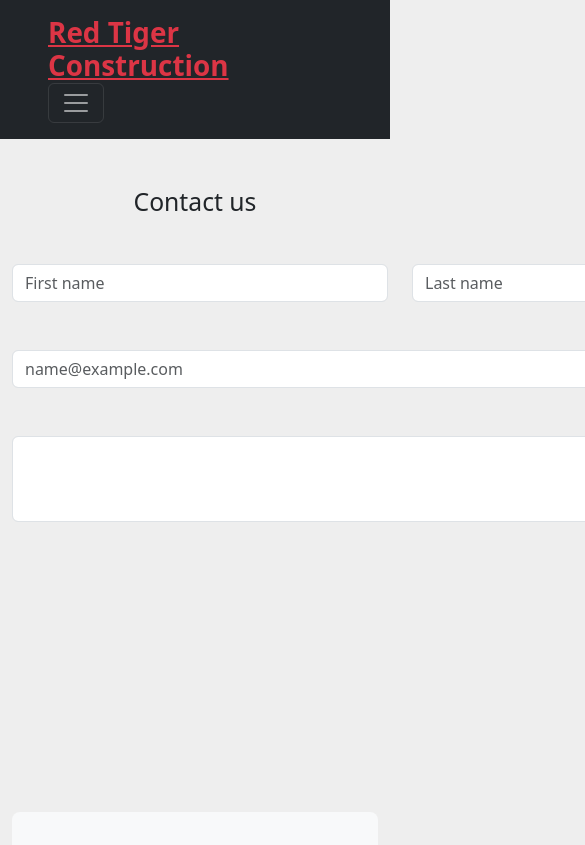
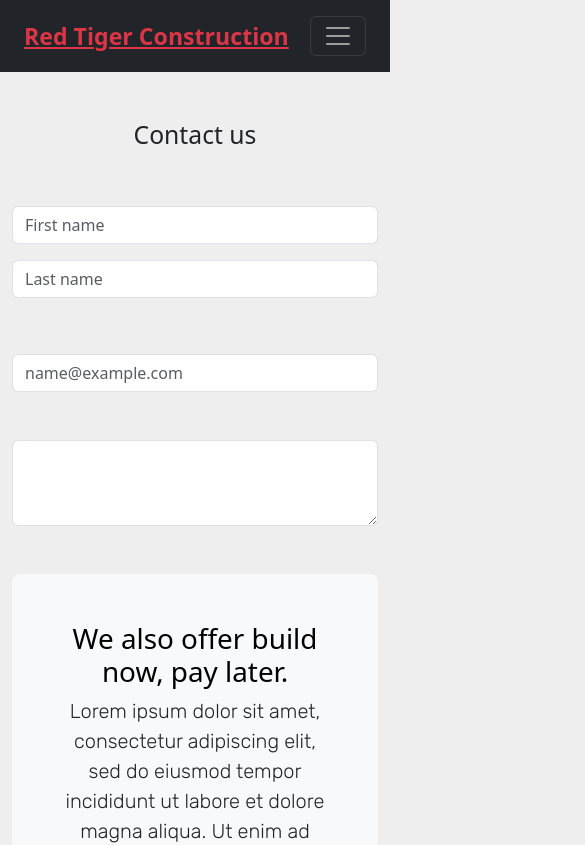
Before and after one commit to Yujdestroyer11/red-tiger, a React (Vite) app: page /contact in a window 390 px wide. Shown: the top 845 px of the page, 585 px wide, since content can reach past the window. Built offline with nearby package versions, Linux system fonts and the light colour scheme.

Commit message:
Changed breakpoints of contact us and header

```diff
--- a/src/components/Header.jsx
+++ b/src/components/Header.jsx
@@ -2,8 +2,8 @@
 export default function Header() {
     return (
     <nav class="navbar navbar-expand-lg navbar-dark bg-dark py-3" aria-label="Offcanvas navbar large">
-            <div class="container-fluid px-5">
-                <a class="display-6 fw-bold text-danger" href="/">Red Tiger Construction</a>
+            <div class="container-fluid px-4">
+                <a class="fs-3 fw-bold text-danger" href="/">Red Tiger Construction</a>
                 <button class="navbar-toggler" type="button" data-bs-toggle="offcanvas" data-bs-target="#offcanvasNavbar2" aria-controls="offcanvasNavbar2" aria-label="Toggle navigation">
                     <span class="navbar-toggler-icon"></span>
                 </button>
--- a/src/pages/Contact.jsx
+++ b/src/pages/Contact.jsx
@@ -4,19 +4,19 @@
     return (
         <div>
             <h2 class="text-center my-5">Contact us</h2>
-            <div class="container my-5 form-container">
+            <div class="container my-5 col-lg-6 col-sm-12">
                 <div class="row my-5">
-                <div class="col ">
+                <div class="col-lg-6 col-sm-12 my-2">
                     <input type="text" class="form-control" placeholder="First name" aria-label="First name" />
                 </div>
-                <div class="col">
+                <div class="col-lg-6 col-sm-12 my-2">
                     <input type="text" class="form-control" placeholder="Last name" aria-label="Last name" />
                 </div>
                 </div>
-                <div class="my-5">
+                <div class="my-5 col-sm-12">
                 <input type="email" class="form-control" id="exampleFormControlInput1" placeholder="name@example.com" />
                 </div>
-                <div class="mb-3">
+                <div class="mb-3 col-sm-12">
                 <textarea class="form-control" id="exampleFormControlTextarea1" rows="3"></textarea>
                 </div>
             </div>
```
